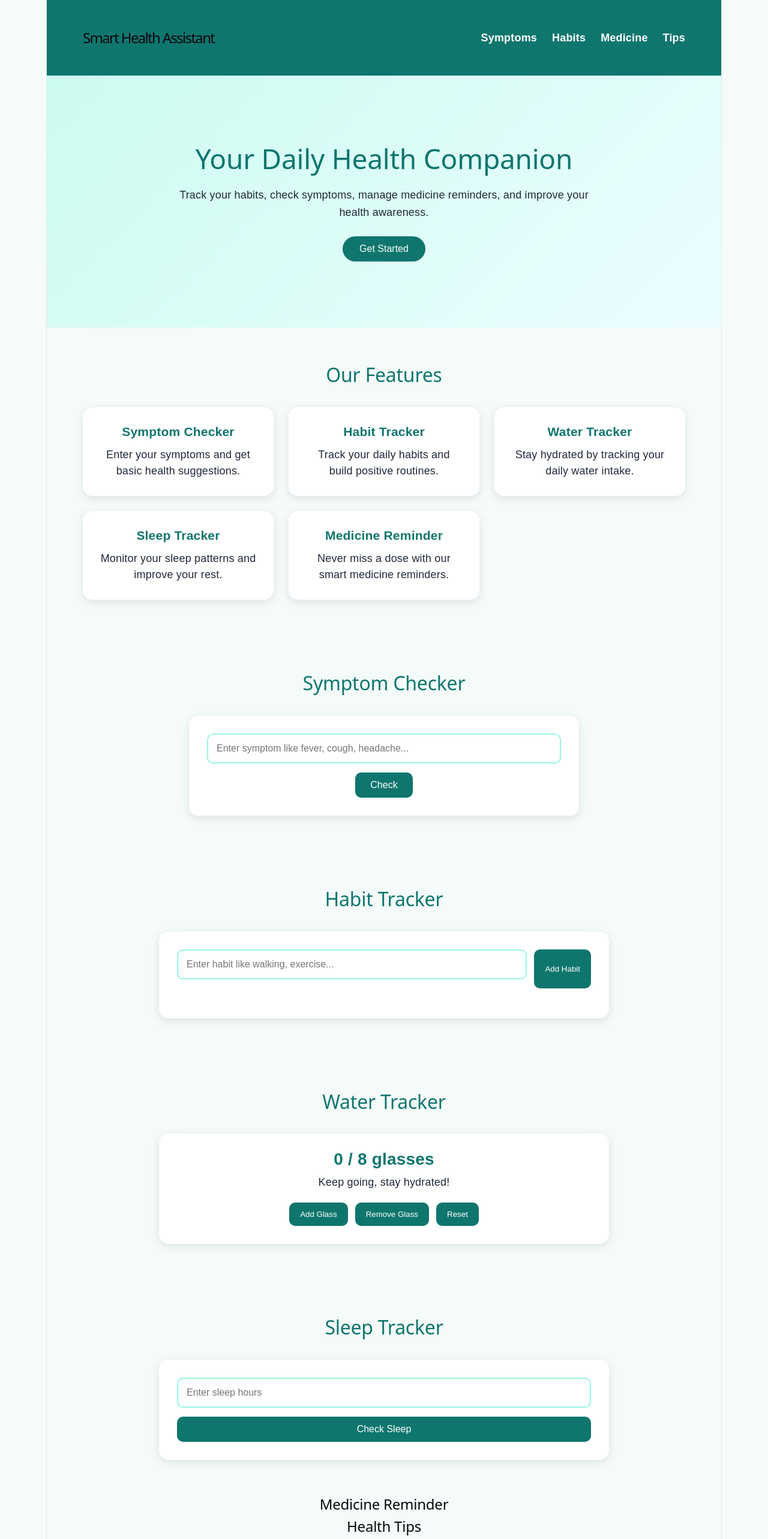
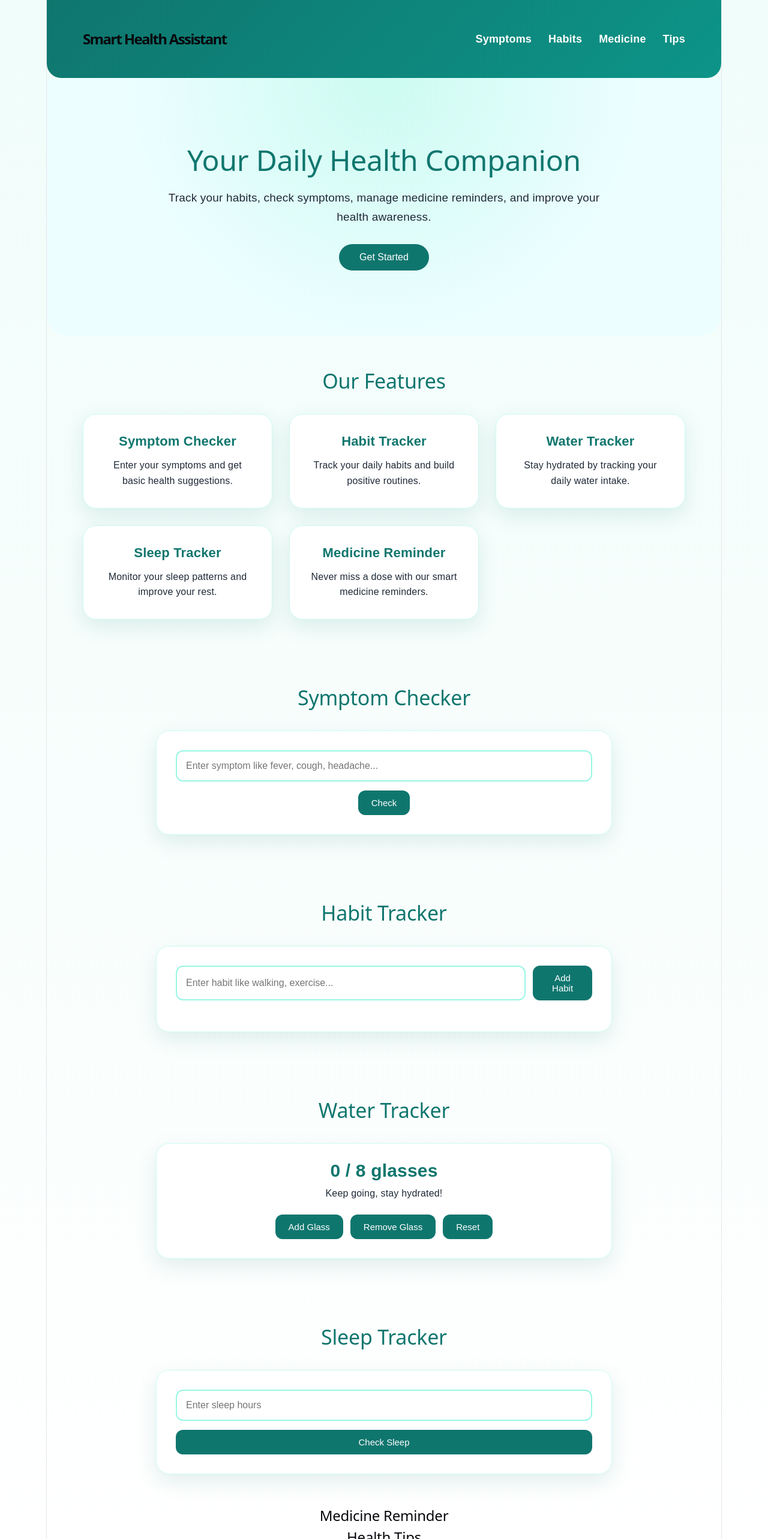
Before and after one commit to DDas12345/smart-health-assistant, a React (Vite) app: page / in a window 1280 px wide. Shown: the top 2566 px of the page at 60% size. Built offline with nearby package versions, Linux system fonts and the light colour scheme.

Commit message:
Improved website styling

```diff
--- a/src/App.css
+++ b/src/App.css
@@ -4,19 +4,30 @@
   box-sizing: border-box;
 }
 
+html {
+  scroll-behavior: smooth;
+}
+
 body {
   font-family: Arial, sans-serif;
-  background-color: #f4fbf9;
+  background: linear-gradient(180deg, #f0fdfa, #ffffff);
   color: #1f2937;
 }
 
+button {
+  transition: 0.3s;
+}
+
 .navbar {
+  max-width: 1200px;
+  margin: auto;
+  padding: 20px 60px;
+  background: linear-gradient(135deg, #0f766e, #0d9488);
+  color: white;
   display: flex;
   justify-content: space-between;
   align-items: center;
-  padding: 18px 60px;
-  background-color: #0f766e;
-  color: white;
+  border-radius: 0 0 24px 24px;
   position: sticky;
   top: 0;
   z-index: 10;
@@ -24,11 +35,12 @@ body {
 
 .navbar h1 {
   font-size: 24px;
+  font-weight: 700;
 }
 
 .nav-links {
   display: flex;
-  gap: 25px;
+  gap: 28px;
 }
 
 .nav-links a {
@@ -38,39 +50,42 @@ body {
 }
 
 .nav-links a:hover {
-  text-decoration: underline;
+  color: #ccfbf1;
 }
 
 .hero {
-  min-height: 420px;
+  max-width: 1200px;
+  margin: auto;
+  min-height: 430px;
+  padding: 80px 30px;
   display: flex;
   align-items: center;
   justify-content: center;
-  padding: 60px;
-  background: linear-gradient(135deg, #ccfbf1, #ecfeff);
+  background: radial-gradient(circle at top, #ccfbf1, #ecfeff 60%);
+  border-radius: 0 0 36px 36px;
 }
 
 .hero-content {
-  max-width: 700px;
+  max-width: 760px;
   text-align: center;
 }
 
 .hero-content h2 {
-  font-size: 46px;
+  font-size: 48px;
   color: #0f766e;
-  margin-bottom: 20px;
+  margin-bottom: 18px;
 }
 
 .hero-content p {
-  font-size: 18px;
-  line-height: 1.6;
-  margin-bottom: 25px;
+  font-size: 19px;
+  line-height: 1.7;
+  margin-bottom: 28px;
 }
 
 .hero-content button {
-  padding: 12px 28px;
+  padding: 13px 34px;
   border: none;
-  border-radius: 25px;
+  border-radius: 30px;
   background-color: #0f766e;
   color: white;
   font-size: 16px;
@@ -79,15 +94,18 @@ body {
 
 .hero-content button:hover {
   background-color: #115e59;
+  transform: translateY(-2px);
 }
 
 .section {
-  padding: 60px;
+  max-width: 1200px;
+  margin: auto;
+  padding: 55px 60px;
 }
 
 .section h2 {
   text-align: center;
-  font-size: 32px;
+  font-size: 34px;
   color: #0f766e;
   margin-bottom: 35px;
 }
@@ -95,103 +113,99 @@ body {
 .features-grid {
   display: grid;
   grid-template-columns: repeat(3, 1fr);
-  gap: 25px;
+  gap: 28px;
+}
+
+.feature-card,
+.checker-box,
+.tracker-box {
+  background-color: white;
+  padding: 32px;
+  border-radius: 22px;
+  box-shadow: 0 12px 35px rgba(15, 118, 110, 0.12);
+  border: 1px solid #ccfbf1;
 }
 
 .feature-card {
-  background-color: white;
-  padding: 28px;
-  border-radius: 16px;
-  box-shadow: 0 4px 15px rgba(0, 0, 0, 0.1);
   text-align: center;
+}
+
+.feature-card:hover {
+  transform: translateY(-6px);
+  transition: 0.3s;
 }
 
 .feature-card h3 {
   color: #0f766e;
-  margin-bottom: 12px;
+  margin-bottom: 14px;
+  font-size: 22px;
 }
 
-.feature-card p {
-  line-height: 1.5;
+.feature-card p,
+.tracker-box p {
+  line-height: 1.6;
+  font-size: 16px;
 }
 
-@media (max-width: 768px) {
-  .navbar {
-    flex-direction: column;
-    gap: 15px;
-    padding: 18px 25px;
+.checker-box,
+.tracker-box {
+  max-width: 760px;
+  margin: auto;
 }
 
-  .nav-links {
-    flex-wrap: wrap;
-    justify-content: center;
+.checker-box input,
+.tracker-box input,
+.input-row input {
+  width: 100%;
+  padding: 15px;
+  border: 2px solid #99f6e4;
+  border-radius: 12px;
+  font-size: 16px;
+  margin-bottom: 15px;
+  outline: none;
 }
 
-  .hero {
-    padding: 40px 20px;
+.checker-box input:focus,
+.tracker-box input:focus,
+.input-row input:focus {
+  border-color: #0f766e;
 }
 
-  .hero-content h2 {
-    font-size: 34px;
-  }
-
-  .section {
-    padding: 40px 20px;
-  }
-
-  .features-grid {
-    grid-template-columns: 1fr;
-  }
-}
-
-.checker-box {
-  max-width: 650px;
-  margin: auto;
-  background-color: white;
-  padding: 30px;
-  border-radius: 16px;
-  box-shadow: 0 4px 15px rgba(0, 0, 0, 0.1);
-}
-
-.checker-box input {
-  width: 100%;
-  padding: 14px;
-  border: 2px solid #99f6e4;
-  border-radius: 10px;
-  font-size: 16px;
-  margin-bottom: 15px;
-}
-
-.checker-box button {
-  padding: 12px 25px;
+.checker-box button,
+.tracker-box>button,
+.input-row button,
+.habit-item button,
+.button-row button {
+  padding: 12px 22px;
   border: none;
-  border-radius: 10px;
+  border-radius: 12px;
   background-color: #0f766e;
   color: white;
-  font-size: 16px;
+  font-size: 15px;
   cursor: pointer;
 }
 
-.checker-box button:hover {
+.checker-box button:hover,
+.tracker-box>button:hover,
+.input-row button:hover,
+.habit-item button:hover,
+.button-row button:hover {
   background-color: #115e59;
+  transform: translateY(-2px);
+}
+
+.tracker-box>button {
+  width: 100%;
 }
 
 .suggestion {
   margin-top: 20px;
-  padding: 15px;
+  padding: 16px;
   background-color: #ecfeff;
   border-left: 5px solid #0f766e;
-  border-radius: 8px;
-  line-height: 1.5;
-}
-
-.tracker-box {
-  max-width: 750px;
-  margin: auto;
-  background-color: white;
-  padding: 30px;
-  border-radius: 16px;
-  box-shadow: 0 4px 15px rgba(0, 0, 0, 0.1);
+  border-radius: 10px;
+  line-height: 1.6;
+  font-size: 15px;
 }
 
 .input-row {
@@ -201,26 +215,7 @@ body {
 }
 
 .input-row input {
-  flex: 1;
-  padding: 14px;
-  border: 2px solid #99f6e4;
-  border-radius: 10px;
-  font-size: 16px;
-}
-
-.input-row button,
-.habit-item button {
-  padding: 12px 18px;
-  border: none;
-  border-radius: 10px;
-  background-color: #0f766e;
-  color: white;
-  cursor: pointer;
-}
-
-.input-row button:hover,
-.habit-item button:hover {
-  background-color: #115e59;
+  margin-bottom: 0;
 }
 
 .habit-list {
@@ -234,8 +229,8 @@ body {
   justify-content: space-between;
   align-items: center;
   background-color: #ecfeff;
-  padding: 15px;
-  border-radius: 10px;
+  padding: 16px;
+  border-radius: 12px;
 }
 
 .habit-item div {
@@ -248,89 +243,70 @@ body {
   color: gray;
 }
 
-@media (max-width: 600px) {
-  .input-row {
-    flex-direction: column;
-  }
-
-  .habit-item {
-    flex-direction: column;
-    gap: 12px;
-    align-items: flex-start;
-  }
-}
-
 .button-row {
   display: flex;
   justify-content: center;
   gap: 12px;
-  margin-top: 20px;
+  margin-top: 22px;
   flex-wrap: wrap;
-}
-
-.button-row button {
-  padding: 12px 18px;
-  border: none;
-  border-radius: 10px;
-  background-color: #0f766e;
-  color: white;
-  cursor: pointer;
-}
-
-.button-row button:hover {
-  background-color: #115e59;
 }
 
 .tracker-box h3 {
   text-align: center;
-  font-size: 28px;
+  font-size: 30px;
   color: #0f766e;
   margin-bottom: 12px;
 }
 
-.tracker-box p {
-  text-align: center;
-  line-height: 1.5;
+@media (max-width: 900px) {
+  .features-grid {
+    grid-template-columns: 1fr;
   }
 
-/* Sleep Tracker Input */
-.tracker-box input {
-  width: 100%;
-  padding: 14px;
-  border: 2px solid #99f6e4;
-  border-radius: 10px;
-  font-size: 16px;
-  margin-bottom: 15px;
-  outline: none;
+  .navbar,
+  .section {
+    padding-left: 25px;
+    padding-right: 25px;
+  }
 }
 
-.tracker-box input:focus {
-  border-color: #0f766e;
+@media (max-width: 650px) {
+  .navbar {
+    flex-direction: column;
+    gap: 15px;
+    text-align: center;
   }
 
-/* Sleep Tracker Button */
-.tracker-box>button {
-  padding: 12px 25px;
-  border: none;
-  border-radius: 10px;
-  background-color: #0f766e;
-  color: white;
-  font-size: 16px;
-  cursor: pointer;
-  width: 100%;
+  .nav-links {
+    flex-wrap: wrap;
+    justify-content: center;
+    gap: 16px;
   }
 
-.tracker-box>button:hover {
-  background-color: #115e59;
+  .hero {
+    padding: 60px 20px;
   }
 
-/* Message styling (reuse suggestion style but slightly refined) */
-.suggestion {
-  margin-top: 20px;
-  padding: 15px;
-  background-color: #ecfeff;
-  border-left: 5px solid #0f766e;
-  border-radius: 8px;
-  line-height: 1.5;
-  font-size: 15px;
+  .hero-content h2 {
+    font-size: 34px;
   }
+
+  .hero-content p {
+    font-size: 16px;
+  }
+
+  .section {
+    padding-top: 42px;
+    padding-bottom: 42px;
+  }
+
+  .input-row,
+  .habit-item {
+    flex-direction: column;
+    align-items: stretch;
+  }
+
+  .habit-item div {
+    justify-content: center;
+  }
+}
```
Lines whose indentation alone changed are shown as unchanged.
